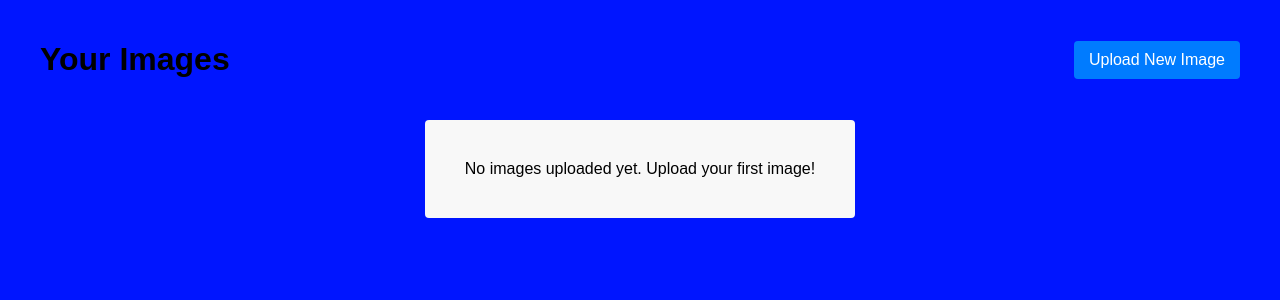
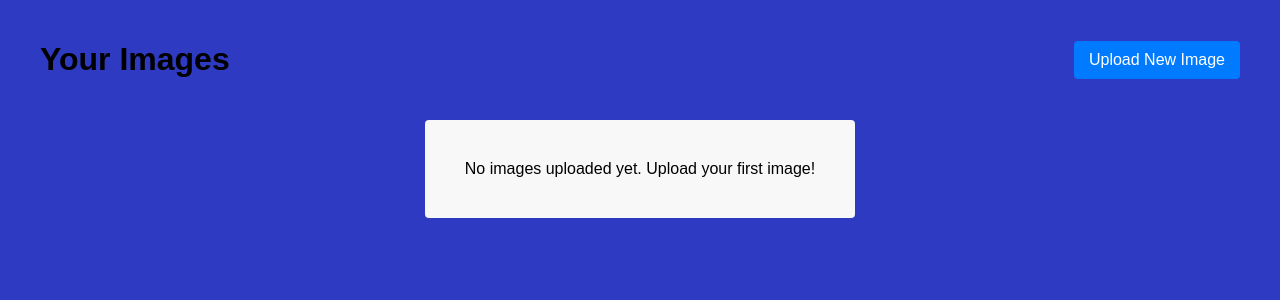
Before and after one commit to ChefOmarDee/CloudCourseProject, a Flask app: template server/templates/gallery.html in a window 1280 px wide. Shown: the top 300 px of the page. Run offline with Flask 3, Linux system fonts and the light colour scheme; the template is opened without the code that fills it, so the values that code supplies are empty.

Commit message:
blue background

```diff
--- a/server/templates/gallery.html
+++ b/server/templates/gallery.html
@@ -10,7 +10,7 @@
             max-width: 1200px;
             margin: 0 auto;
             padding: 20px;
-            background-color: #0015ff;
+            background-color: #2e3ac1;
         }
 
         .header {
--- a/server/templates/upload_image.html
+++ b/server/templates/upload_image.html
@@ -11,7 +11,7 @@
             max-width: 1200px;
             margin: 0 auto;
             padding: 20px;
-            background-color: #2331ca;
+            background-color: #2e3ac1;
             color: white;
         }
 
```
